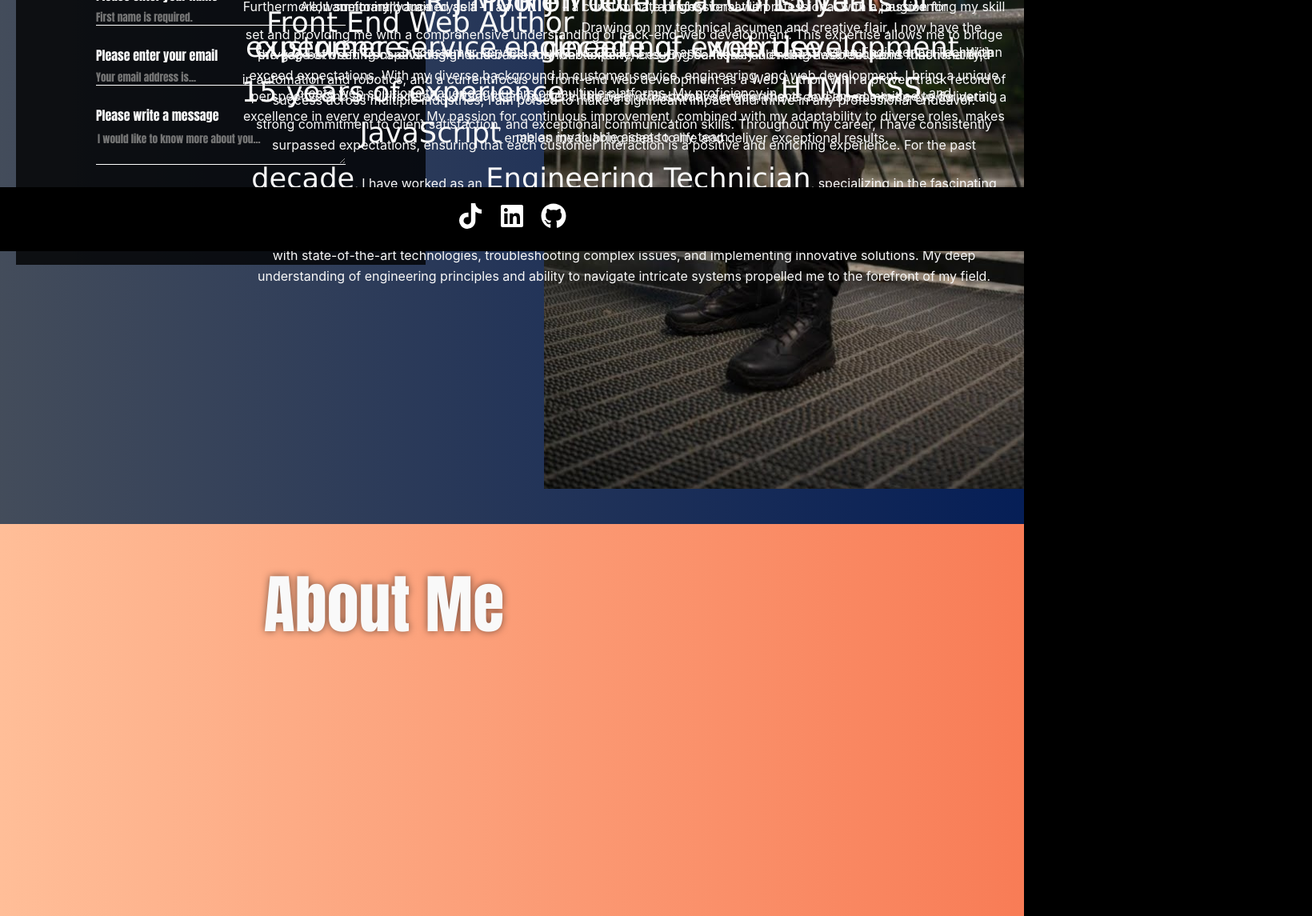
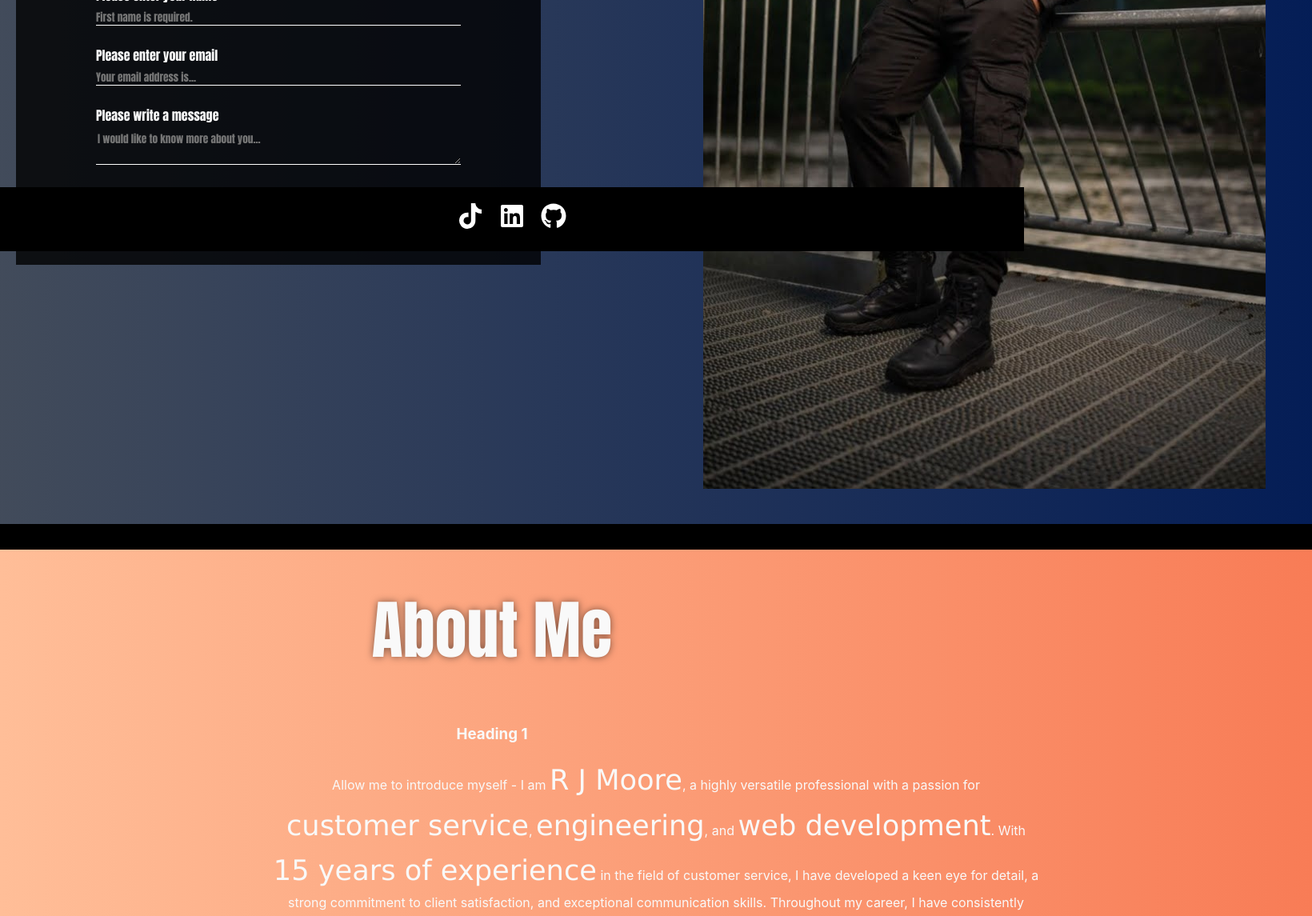
Before and after one commit to rjmoor/gnu.rj.portfolio, a React (Vite) app: page / in a window 1280 px wide. Shown: the part 486-1631 px from the top of the page at 80% size, 1640 px wide, since content can reach past the window. Built offline with nearby package versions, Linux system fonts and the light colour scheme.

Commit message:
About me height fix

```diff
--- a/src/components/pages/welcomeMaster.jsx
+++ b/src/components/pages/welcomeMaster.jsx
@@ -95,7 +95,6 @@ function WelcomeMaster() {
                                     In summary, I am <span className="text-l">R J Moore</span> - a consummate professional with <span className="text-l">15 years of experience</span> in customer service, a <span className="text-l">decade of expertise</span> as an Engineering Technician in automation and robotics, and a current focus on front-end web development as a Web Author. With a proven track record of success across multiple industries, I am poised to make a significant impact and thrive in any professional endeavor.
                                 </p>
                             </article>
-
                         </div>
                 </div>
             </section>
--- a/src/components/styles/welcomeMaster.css
+++ b/src/components/styles/welcomeMaster.css
@@ -1,6 +1,9 @@
 /* General Styles */
 .App {
     text-align: center;
+    display: grid;
+    gap: 2em;
+
 }
 
 /* Navigation Bar Styles */
@@ -184,27 +187,25 @@ button:focus-visible {
 
 /* About Me Section Styles */
 article {
-    position: absolute;
-    top: 400px;
-    bottom: 0;
-    left: 0;
-    right: 0;
+    position: relative;
     height: 100%;
     width: 100%;
 }
 .about-me {
-    height: 100vh;
+    display: grid;
+    gap:1rem;
+    height: 100%;
     background: linear-gradient(270deg, #F87C56, #ffbe98);
 }
 .about-content {
+    display:block;
     height: 100%;
     width: 75%;
     text-align: center;
     padding: 20px;
 }
 .about-articles {
-    display: flex;
-    justify-content: space-between;
+    display: block;
     align-items: center;
     padding: 20px;
 }
```
Lines whose indentation alone changed are shown as unchanged.
